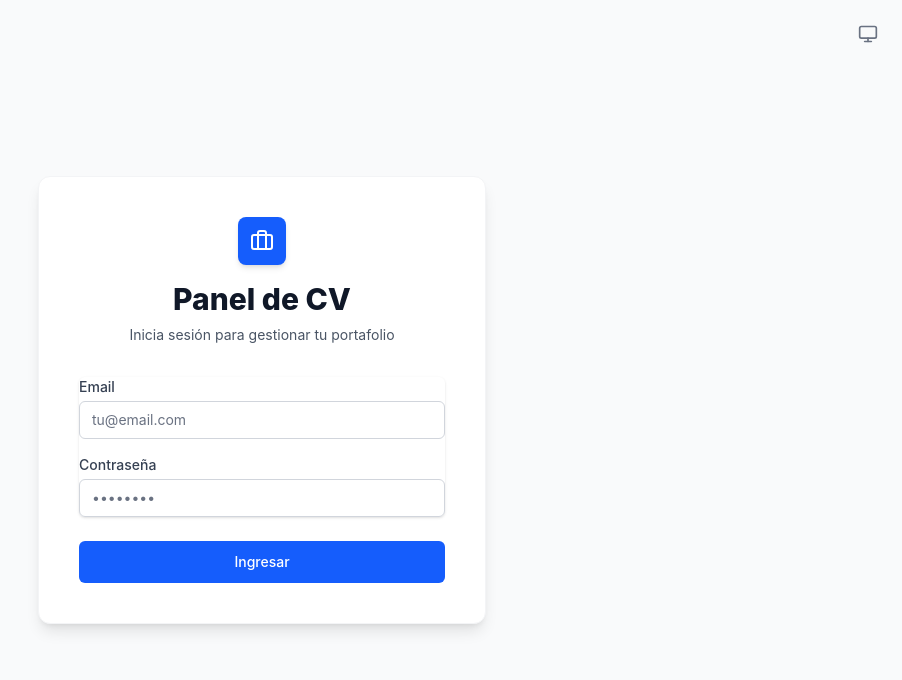
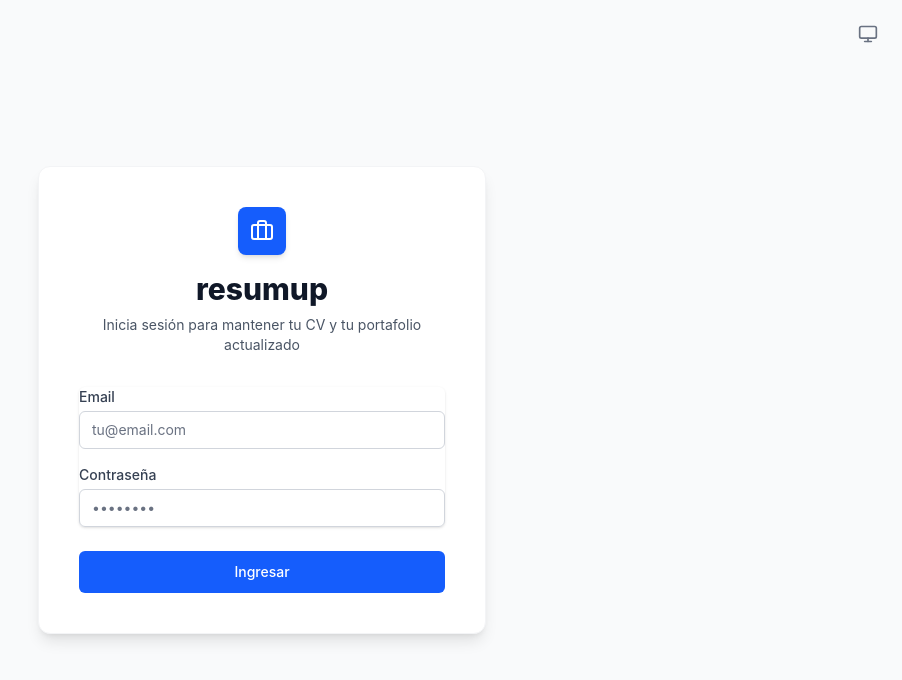
Before and after one commit to jcdev92/cv-frontend, a React (Vite) app: page /login in a window 1280 px wide. Shown: the top 680 px of the page, without its empty margins (378-1280 px from the left). Built offline with nearby package versions, Linux system fonts and the light colour scheme; no server answers.

Commit message:
feat: actualizar títulos y mensajes en el panel y la página de inicio de sesión

```diff
--- a/index.html
+++ b/index.html
@@ -5,7 +5,7 @@
   <meta charset="UTF-8" />
   <link rel="icon" type="image/svg+xml" href="/favicon.svg" />
   <meta name="viewport" content="width=device-width, initial-scale=1.0" />
-  <title>Portfolio Admin</title>
+  <title>resumup · CV actualizado</title>
   <script>
     (function () {
       try {
--- a/src/layouts/DashboardLayout.tsx
+++ b/src/layouts/DashboardLayout.tsx
@@ -62,7 +62,7 @@ const DashboardLayout = () => {
       `}>
         <div className="h-16 hidden md:flex items-center px-6 border-b border-gray-200 dark:border-gray-700">
           <LayoutDashboard className="h-6 w-6 text-blue-600 mr-2" />
-          <h1 className="text-lg font-bold text-gray-900 dark:text-gray-100">Portfolio Manager</h1>
+          <h1 className="text-lg font-bold text-gray-900 dark:text-gray-100">resumup</h1>
         </div>
 
         {/* Botón cerrar en móvil */}
--- a/src/pages/Login.tsx
+++ b/src/pages/Login.tsx
@@ -63,10 +63,10 @@ const Login = () => {
              <Briefcase className="text-white h-6 w-6" />
           </div>
           <h2 className="text-center text-3xl font-extrabold text-gray-900 dark:text-gray-100">
-            Panel de CV
+            resumup
           </h2>
           <p className="mt-2 text-center text-sm text-gray-600 dark:text-gray-400">
-            Inicia sesión para gestionar tu portafolio
+            Inicia sesión para mantener tu CV y tu portafolio actualizado
           </p>
         </div>
 
```
